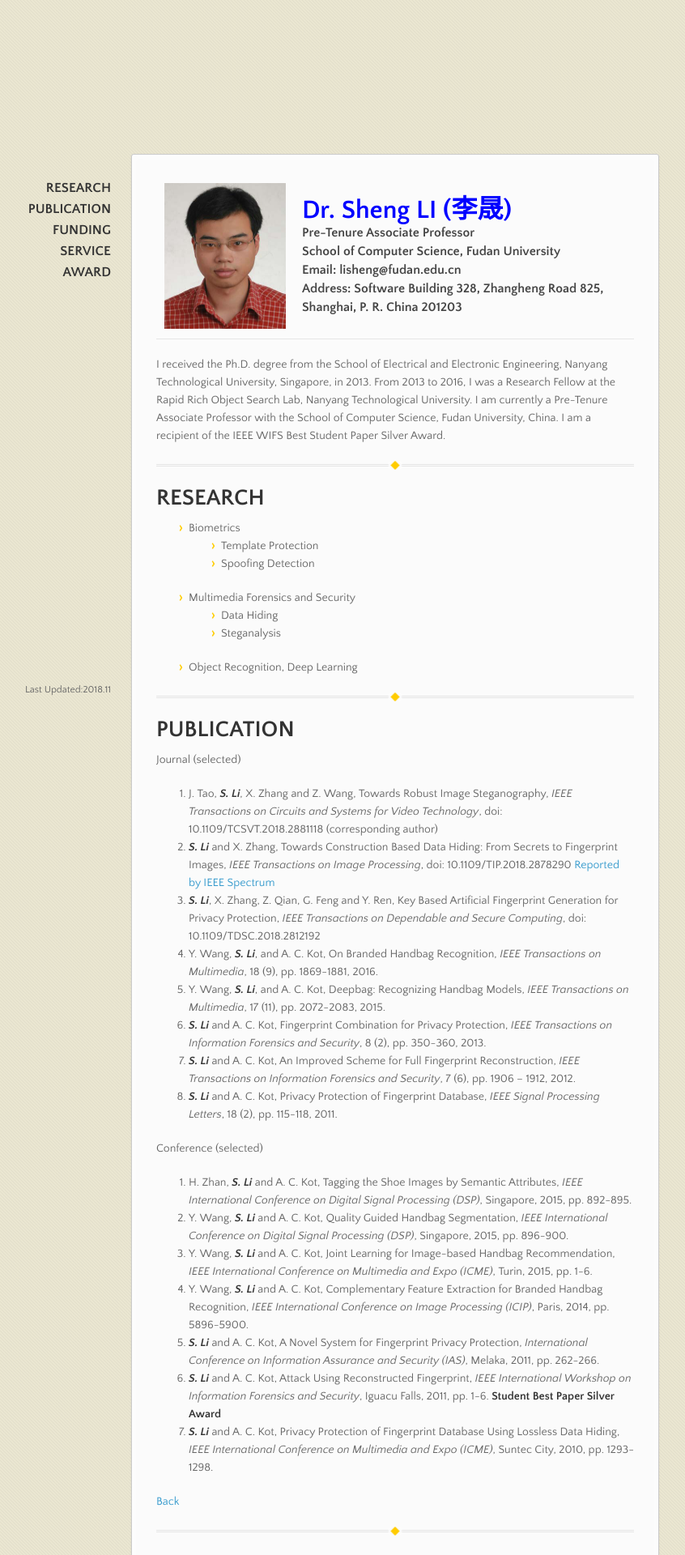
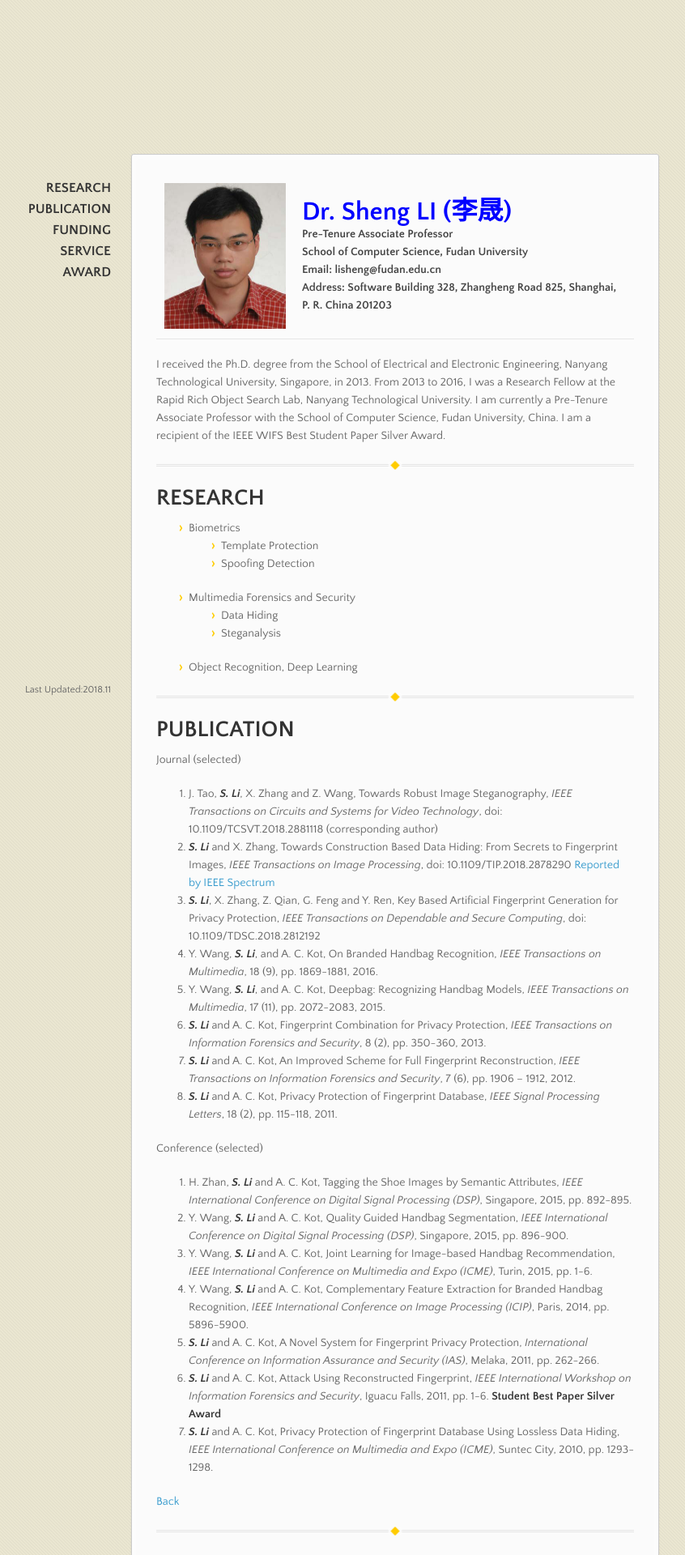
Before and after one commit to blazelisheng/blazelisheng.github.io, a Jekyll site: the page built from index.md, in a window 1280 px wide. Shown: the top 1920 px of the page at 81% size, without its empty margins (153-999 px from the left). Built offline with Jekyll 4.4.1, drawn with Linux system fonts in a browser that asks for light colours.

Commit message:
Update index.md

```diff
--- a/index.md
+++ b/index.md
@@ -6,7 +6,7 @@
   <tr>
     <th width="150">
 <img src="/assets/images/Sheng_Li_Photo.png" width="150" height="180" /></th>
-  <th> <font size="6" color="Blue">  Dr. Sheng LI (李晟) </font><br/><font size="3.5"><b>Pre-Tenure Associate Professor</b><br/>School of Computer Science, Fudan University<br/><b>Email:</b>  lisheng@fudan.edu.cn  <br/> Address: Software Building 328, Zhangheng Road 825, Shanghai, P. R. China 201203</font></th>
+  <th> <font size="6" color="Blue">  Dr. Sheng LI (李晟) </font><br/><b>Pre-Tenure Associate Professor</b><br/>School of Computer Science, Fudan University<br/><b>Email:</b>  lisheng@fudan.edu.cn  <br/> Address: Software Building 328, Zhangheng Road 825, Shanghai, P. R. China 201203</th>
   </tr>
 </table>
 
```
